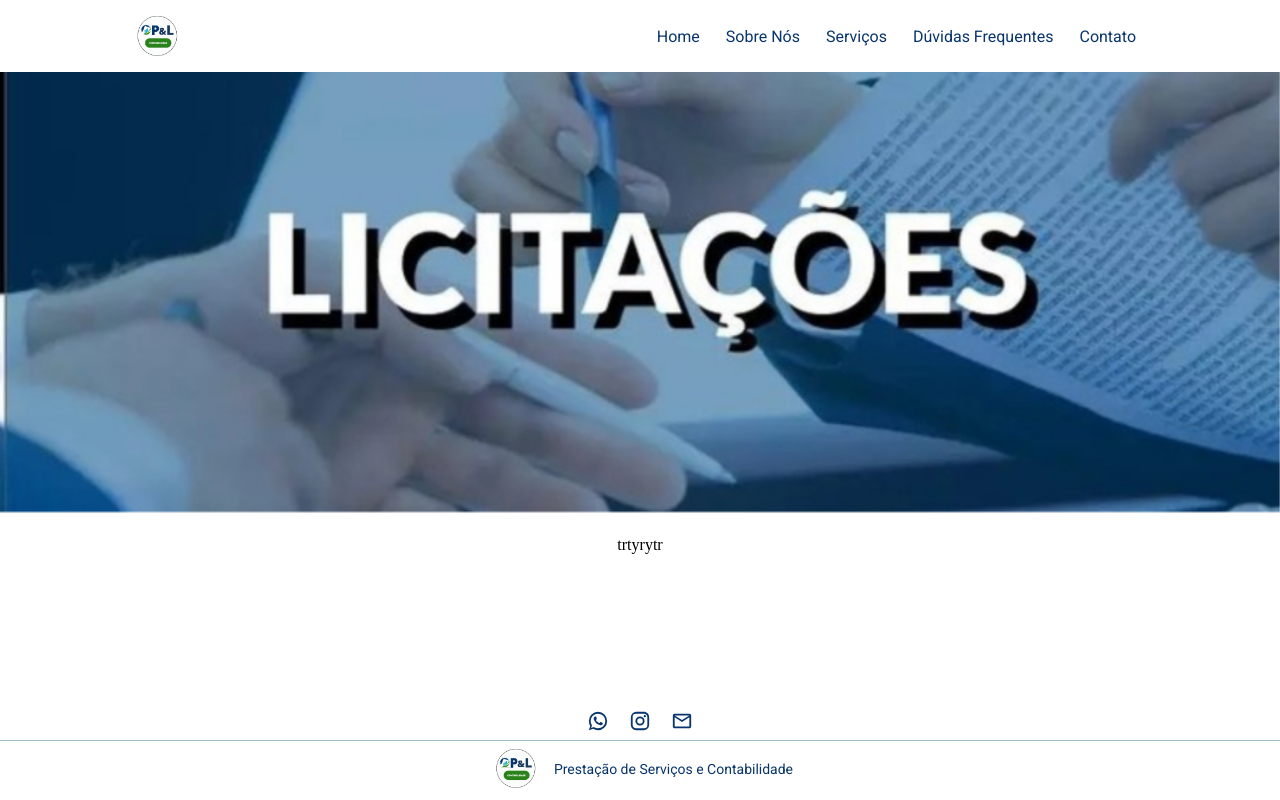
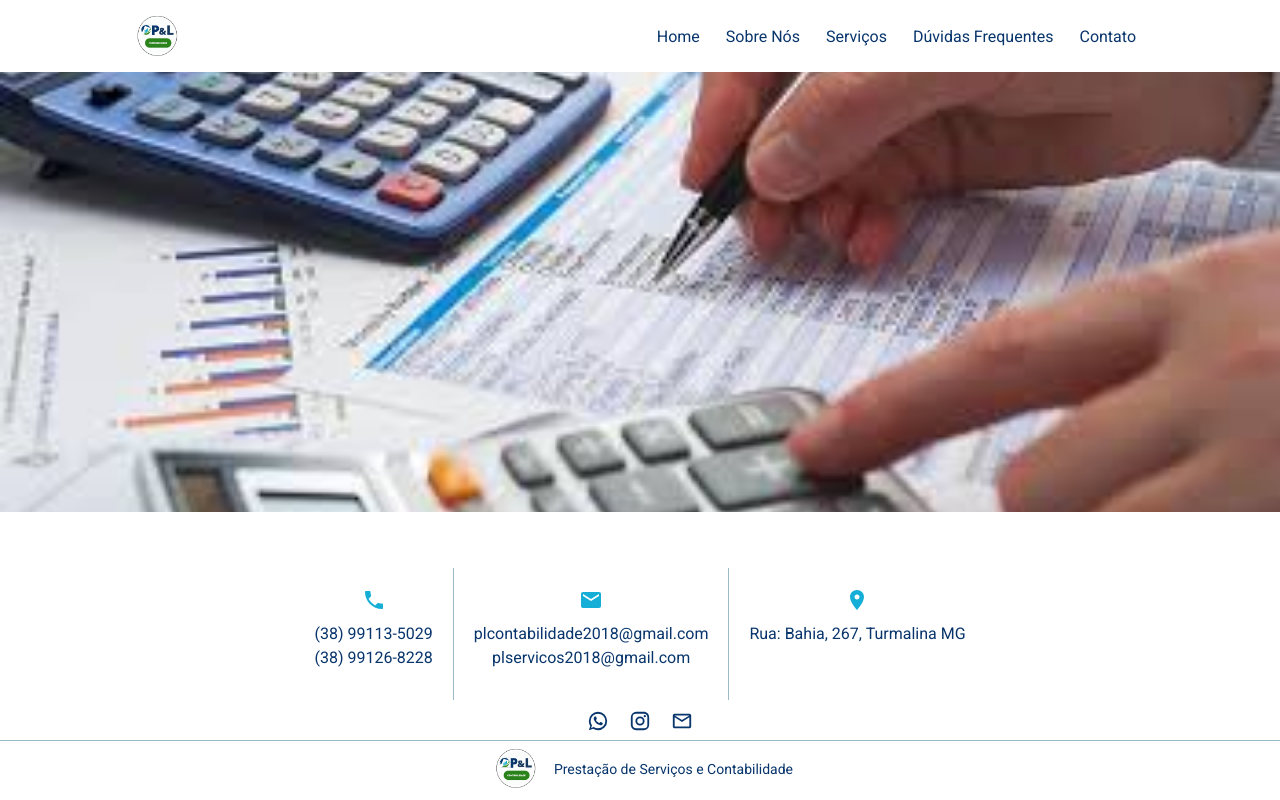
Before and after one commit to renata-aline/pl-contabil, a React (Create React App) app: page /contato in a window 1280 px wide. Built offline with nearby package versions, Linux system fonts and the light colour scheme.

Commit message:
conteúdo página contato

```diff
--- a/src/App.css
+++ b/src/App.css
@@ -12,6 +12,7 @@
    --typography-mobile-headline3: 400 50px/normal 'Roboto', sans-serif;
    --typography-mobile-subtitle1: 400 14px/normal 'Roboto', sans-serif;
    --typography-mobile-subtitle2: 400 12px/normal 'Roboto', sans-serif;
+   --typography-mobile-body1-highlight: 400 16px/24px 'Roboto', sans-serif;
    --typography-mobile-body1: 100 16px/normal 'Roboto', sans-serif;
    --typography-mobile-body2: 100 18px/normal 'Roboto', sans-serif;
    --typography-mobile-button: 400 16px/normal 'Roboto', sans-serif;
--- a/src/pages/contacts/index.css
+++ b/src/pages/contacts/index.css
@@ -0,0 +1,34 @@
+.contacts {
+  margin: 32px 0;
+  max-width: 1024px;
+  box-sizing: border-box;
+  color: var(--color-primary--50);
+}
+
+.contacts_info {
+  display: flex;
+  flex-direction: column;
+  justify-content: center;
+  align-items: center;
+
+  border-bottom: 1px solid var(--color-third--50);
+  padding: 16px;
+
+  @media (min-width: 769px) {
+    font: var(--typography-desktop-body1);
+    display: inline-flex;
+    padding: 20px;
+    border-right: 1px solid var(--color-third--50);
+    border-bottom: 0;
+  }
+}
+.contacts_info:last-child {
+    border: 0;
+}
+
+.contacts_info p {
+  text-decoration: none;
+  font: var(--typography-mobile-body1-highlight);
+  color: var(--color-primary);
+  margin: 10px 0;
+}
--- a/src/pages/contacts/index.js
+++ b/src/pages/contacts/index.js
@@ -1,13 +1,35 @@
-
+import LocalPhoneIcon from "@mui/icons-material/LocalPhone";
+import MailIcon from "@mui/icons-material/Mail";
+import LocationOnIcon from "@mui/icons-material/LocationOn";
 import Layout from "../../components/Layout";
 import "./index.css";
 
 const Contacts = () => {
   return (
-    <Layout slides={["images/slider3.jpg"]}>
-      trtyrytr
+    <Layout slides={["images/images2.jpeg"]}>
+      <section className="contacts">
+        <div className="contacts_info">
+          <LocalPhoneIcon />
+          <p>
+            (38) 99113-5029
+            <br />
+            (38) 99126-8228
+          </p>
+        </div>
+        <div className="contacts_info">
+          <MailIcon />
+          <p>
+            plcontabilidade2018@gmail.com <br />
+            plservicos2018@gmail.com
+          </p>
+        </div>
+        <div className="contacts_info">
+          <LocationOnIcon />
+          <p>Rua: Bahia, 267, Turmalina MG</p>
+        </div>
+      </section>
     </Layout>
   );
-}
+};
 
 export default Contacts;
--- a/src/pages/home/index.js
+++ b/src/pages/home/index.js
@@ -4,7 +4,7 @@ import Layout from "../../components/Layout";
 const Home = () => {
   return (
     <>
-      <Layout slides={["images/slider3.jpg", "images/images.jpeg"]}>
+      <Layout slides={["images/slider3.jpg", "images/images.jpeg","images/images1.jpeg"]}>
         <section className="home">
           <p>
             Nossa assessoria dará a seu negócio a tranquilidade e eficiência na
```
